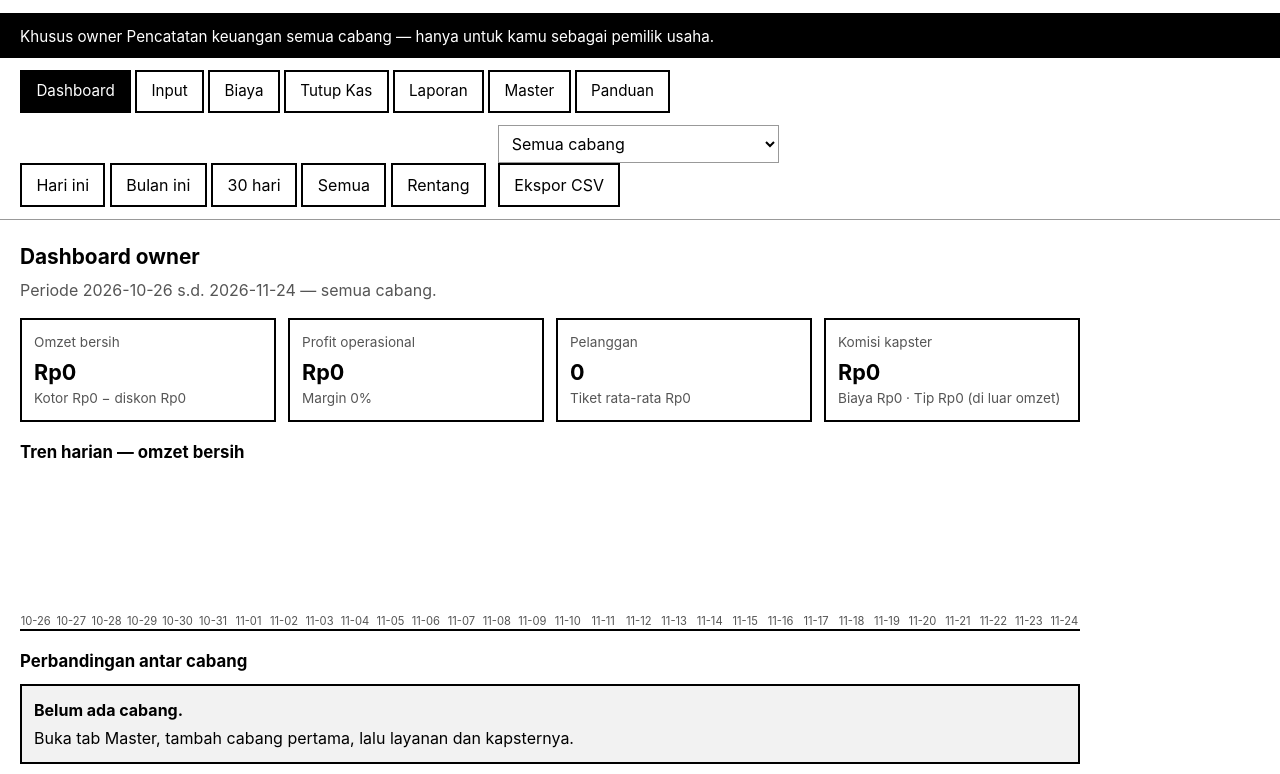
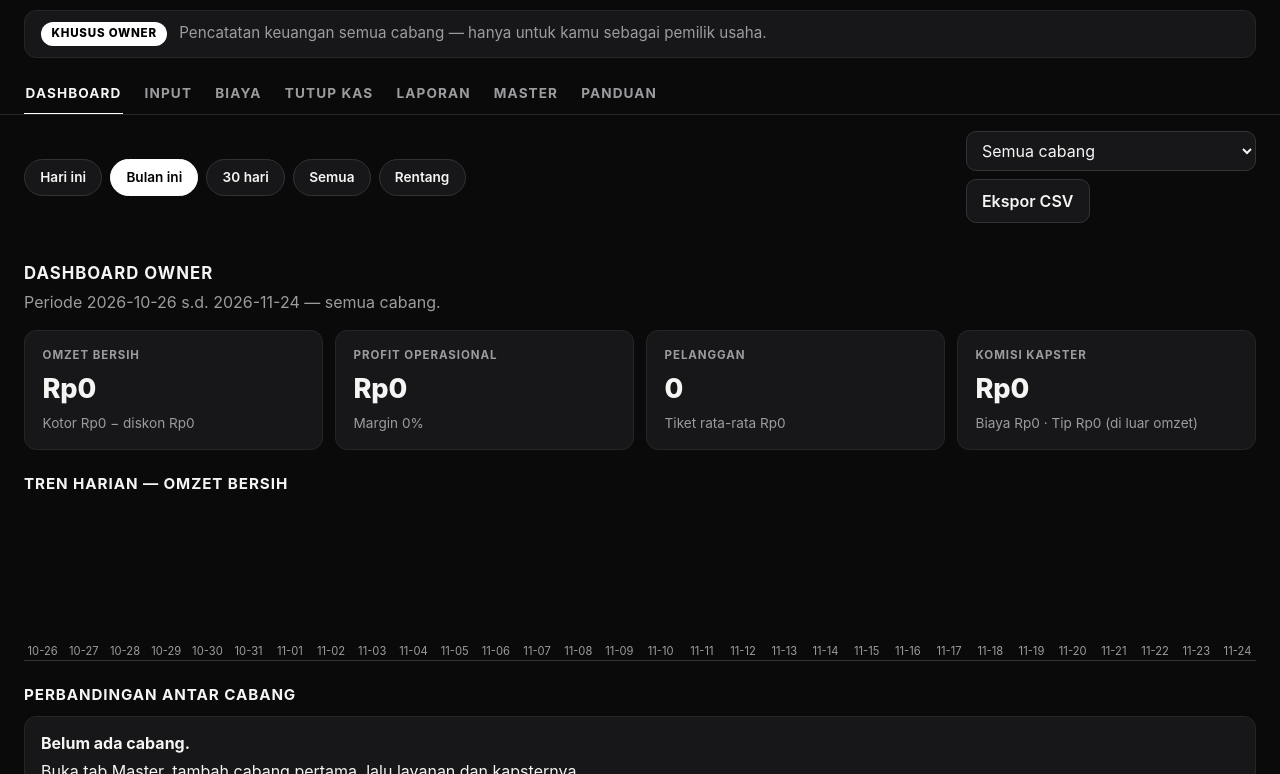
Before and after one commit to booiyk/barberfolio, a plain HTML site: page index.html in a window 1280 px wide. Shown: the part 83-857 px from the top of the page. Drawn offline with Linux system fonts and the light colour scheme.

Commit message:
Samakan tampilan GitHub Pages dengan versi Muse (tema gelap, kartu rounded, filter pill): styles.css

```diff
--- a/styles.css
+++ b/styles.css
@@ -1,31 +1,33 @@
-/* Barberfolio — tema hitam-putih murni. Tidak ada warna lain di mana pun. */
+/* Barberfolio — tema hitam-putih murni, gaya versi Muse.
+   Default: gelap (latar hampir hitam, kartu rounded, aksen putih).
+   Mode terang tersedia lewat tombol di header. Tidak ada warna lain. */
 :root {
+  --bg: #0a0a0b;
+  --bg-muted: #171719;
+  --bg-soft: #1f1f22;
+  --text: #f5f5f4;
+  --text-muted: #9c9c9f;
+  --border: #262628;
+  --border-soft: #333336;
+  --bar: #ffffff;
+  --bar-alt: #6e6e73;
+  --accent: #ffffff;
+  --on-accent: #000000;
+  --row-alt: #131314;
+}
+[data-theme="light"] {
   --bg: #ffffff;
   --bg-muted: #f2f2f2;
-  --bg-soft: #e6e6e6;
+  --bg-soft: #e8e8e8;
   --text: #000000;
   --text-muted: #555555;
-  --border: #000000;
-  --border-soft: #999999;
+  --border: #d9d9d9;
+  --border-soft: #c9c9c9;
   --bar: #000000;
   --bar-alt: #8a8a8a;
   --accent: #000000;
   --on-accent: #ffffff;
   --row-alt: #f7f7f7;
-}
-[data-theme="dark"] {
-  --bg: #000000;
-  --bg-muted: #111111;
-  --bg-soft: #1c1c1c;
-  --text: #ffffff;
-  --text-muted: #bdbdbd;
-  --border: #ffffff;
-  --border-soft: #666666;
-  --bar: #ffffff;
-  --bar-alt: #7a7a7a;
-  --accent: #ffffff;
-  --on-accent: #000000;
-  --row-alt: #0d0d0d;
 }
 
 * { box-sizing: border-box; }
@@ -37,9 +39,9 @@ body {
   line-height: 1.5;
 }
 h1, h2, h3 { line-height: 1.25; }
-h1 { font-size: 1.8rem; margin: 0; }
-h2 { font-size: 1.3rem; margin: 1.5rem 0 0.5rem; }
-h3 { font-size: 1.05rem; margin: 1.25rem 0 0.5rem; }
+h1 { font-size: 1.5rem; margin: 0; font-weight: 800; letter-spacing: -0.02em; }
+h2 { font-size: 1.05rem; margin: 1.5rem 0 0.25rem; text-transform: uppercase; letter-spacing: 0.06em; }
+h3 { font-size: 0.95rem; margin: 1.5rem 0 0.5rem; text-transform: uppercase; letter-spacing: 0.06em; }
 p { margin: 0.4rem 0; }
 a { color: var(--text); }
 
@@ -48,92 +50,154 @@ a { color: var(--text); }
   justify-content: space-between;
   align-items: flex-start;
   gap: 1rem;
-  padding: 1rem 1.25rem;
-  border-bottom: 3px solid var(--border);
+  padding: 1.25rem 1.5rem 1rem;
 }
-.subtitle { color: var(--text-muted); margin: 0.25rem 0 0; }
+.subtitle { color: var(--text-muted); margin: 0.25rem 0 0; font-size: 0.95rem; }
 
+/* Banner owner: badge pill + teks, dalam kartu rounded. */
 .owner-banner {
+  display: flex;
+  align-items: center;
+  gap: 0.75rem;
+  flex-wrap: wrap;
+  background: var(--bg-muted);
+  border: 1px solid var(--border);
+  border-radius: 12px;
+  padding: 0.7rem 1rem;
+  margin: 0 1.5rem;
+  font-size: 0.95rem;
+  color: var(--text-muted);
+}
+.owner-badge {
   background: var(--accent);
   color: var(--on-accent);
-  padding: 0.6rem 1.25rem;
-  font-size: 0.95rem;
+  border-radius: 999px;
+  padding: 0.2rem 0.65rem;
+  font-size: 0.72rem;
+  font-weight: 800;
+  letter-spacing: 0.07em;
+  text-transform: uppercase;
+  white-space: nowrap;
 }
 
+/* Tab: huruf kapital, tab aktif digarisbawahi. */
 .tabs {
   display: flex;
-  flex-wrap: wrap;
-  gap: 0.25rem;
-  padding: 0.75rem 1.25rem 0;
+  flex-wrap: nowrap;
+  gap: 1.25rem;
+  padding: 1rem 1.5rem 0;
+  border-bottom: 1px solid var(--border);
+  overflow-x: auto;
 }
 .tab {
-  border: 2px solid var(--border);
-  background: var(--bg);
-  color: var(--text);
-  padding: 0.5rem 0.9rem;
-  font-size: 0.95rem;
+  border: none;
+  background: transparent;
+  color: var(--text-muted);
+  padding: 0.6rem 0.1rem;
+  font-size: 0.85rem;
+  font-weight: 700;
+  letter-spacing: 0.08em;
+  text-transform: uppercase;
   cursor: pointer;
+  border-bottom: 2px solid transparent;
+  margin-bottom: -1px;
   border-radius: 0;
+  white-space: nowrap;
 }
-.tab.active { background: var(--accent); color: var(--on-accent); }
+.tab.active { color: var(--text); border-bottom-color: var(--accent); }
 
+/* Filter: pill periode di kiri, cabang + ekspor di kanan. */
 .filters {
   display: flex;
   flex-wrap: wrap;
   gap: 0.75rem;
-  align-items: end;
-  padding: 0.75rem 1.25rem;
-  border-bottom: 1px solid var(--border-soft);
+  align-items: center;
+  justify-content: space-between;
+  padding: 1rem 1.5rem;
 }
-.filters label { display: flex; flex-direction: column; font-size: 0.85rem; gap: 0.25rem; }
+.period-pills { display: flex; flex-wrap: wrap; gap: 0.5rem; }
+.pill {
+  border: 1px solid var(--border-soft);
+  background: var(--bg-muted);
+  color: var(--text);
+  border-radius: 999px;
+  padding: 0.45rem 0.95rem;
+  font-size: 0.85rem;
+  font-weight: 600;
+  cursor: pointer;
+}
+.pill.active { background: var(--accent); color: var(--on-accent); border-color: var(--accent); }
+.filters-right { display: flex; flex-wrap: wrap; gap: 0.5rem; align-items: center; margin-left: auto; }
+.filters label { display: flex; flex-direction: column; font-size: 0.85rem; gap: 0.25rem; color: var(--text-muted); }
+.range-inputs { display: flex; gap: 0.5rem; flex-wrap: wrap; }
+.range-inputs[hidden] { display: none; }
 
-main { padding: 0 1.25rem 2rem; max-width: 1100px; }
+main { padding: 0 1.5rem 2rem; max-width: 1280px; margin: 0 auto; }
 .panel[hidden] { display: none; }
 
 button, input, select, textarea {
   font: inherit;
   color: var(--text);
-  background: var(--bg);
+  background: var(--bg-muted);
 }
 input, select, textarea {
   border: 1px solid var(--border-soft);
-  padding: 0.45rem 0.55rem;
-  border-radius: 0;
+  padding: 0.5rem 0.7rem;
+  border-radius: 10px;
   width: 100%;
 }
-input:focus, select:focus, textarea:focus { outline: 2px solid var(--border); }
+input:focus, select:focus, textarea:focus { outline: 2px solid var(--border-soft); outline-offset: 1px; }
 button {
-  border: 2px solid var(--border);
-  background: var(--bg);
-  padding: 0.5rem 0.9rem;
+  border: 1px solid var(--border-soft);
+  background: var(--bg-muted);
+  padding: 0.55rem 0.95rem;
   cursor: pointer;
+  border-radius: 10px;
+  font-weight: 600;
+}
+button.primary { background: var(--accent); color: var(--on-accent); border-color: var(--accent); }
+button:disabled { opacity: 0.45; cursor: not-allowed; }
+button.danger { border-width: 1px; }
+button.linklike {
+  border: none;
+  background: none;
+  padding: 0;
+  text-decoration: underline;
+  text-underline-offset: 3px;
+  color: var(--text);
+  font-weight: 700;
   border-radius: 0;
 }
-button.primary { background: var(--accent); color: var(--on-accent); }
-button:disabled { opacity: 0.45; cursor: not-allowed; }
-button.danger { border-width: 2px; }
+#themeToggle { border-radius: 999px; }
 
 .cards {
   display: grid;
-  grid-template-columns: repeat(auto-fit, minmax(160px, 1fr));
+  grid-template-columns: repeat(auto-fit, minmax(180px, 1fr));
   gap: 0.75rem;
   margin: 1rem 0;
 }
 .card {
-  border: 2px solid var(--border);
-  padding: 0.75rem;
-  background: var(--bg);
+  border: 1px solid var(--border);
+  border-radius: 12px;
+  padding: 1rem 1.1rem;
+  background: var(--bg-muted);
 }
-.card .label { font-size: 0.85rem; color: var(--text-muted); }
-.card .value { font-size: 1.35rem; font-weight: 700; margin-top: 0.2rem; }
-.card .sub { font-size: 0.85rem; color: var(--text-muted); }
+.card .label { font-size: 0.72rem; color: var(--text-muted); text-transform: uppercase; letter-spacing: 0.08em; font-weight: 700; }
+.card .value { font-size: 1.7rem; font-weight: 800; margin-top: 0.3rem; letter-spacing: -0.01em; }
+.card .sub { font-size: 0.85rem; color: var(--text-muted); margin-top: 0.15rem; }
 
 table { border-collapse: collapse; width: 100%; margin: 0.75rem 0; font-size: 0.95rem; }
-th, td { border: 1px solid var(--border-soft); padding: 0.45rem 0.55rem; text-align: left; vertical-align: top; }
-th { background: var(--bg-muted); }
+th, td { padding: 0.65rem 0.55rem; text-align: left; vertical-align: top; }
+th {
+  font-size: 0.72rem;
+  text-transform: uppercase;
+  letter-spacing: 0.06em;
+  color: var(--text-muted);
+  border-bottom: 1px solid var(--border);
+}
+td { border-bottom: 1px solid var(--border); }
 td.num, th.num { text-align: right; font-variant-numeric: tabular-nums; }
-tbody tr:nth-child(even) { background: var(--row-alt); }
-tfoot td { font-weight: 700; background: var(--bg-muted); }
+tfoot td { font-weight: 700; background: var(--bg-muted); border-bottom: none; }
 
 .form-grid {
   display: grid;
@@ -147,32 +211,48 @@ tfoot td { font-weight: 700; background: var(--bg-muted); }
 
 .badge {
   display: inline-block;
-  border: 1.5px solid var(--border);
-  padding: 0.1rem 0.5rem;
-  font-size: 0.8rem;
+  background: var(--bg-soft);
+  border: 1px solid var(--border-soft);
+  border-radius: 999px;
+  padding: 0.15rem 0.6rem;
+  font-size: 0.72rem;
   font-weight: 700;
   text-transform: uppercase;
+  letter-spacing: 0.05em;
 }
-.badge.locked { background: var(--accent); color: var(--on-accent); }
+.badge.locked { background: var(--accent); color: var(--on-accent); border-color: var(--accent); }
 .muted { color: var(--text-muted); }
 .negative { font-weight: 700; }
 .notice {
-  border: 2px solid var(--border);
+  border: 1px solid var(--border);
+  border-radius: 12px;
   background: var(--bg-muted);
-  padding: 0.75rem;
+  padding: 0.9rem 1rem;
   margin: 0.75rem 0;
 }
 .notice strong { display: block; margin-bottom: 0.25rem; }
 
-.chart { display: flex; align-items: flex-end; gap: 4px; height: 160px; border-bottom: 2px solid var(--border); padding-top: 0.5rem; }
+/* Empty state ala Muse: kartu rounded, teks rata tengah. */
+.empty {
+  text-align: center;
+  background: var(--bg-muted);
+  border: 1px solid var(--border);
+  border-radius: 12px;
+  padding: 2.25rem 1rem;
+  margin: 1rem 0;
+}
+.empty strong { display: block; font-size: 1rem; text-transform: uppercase; letter-spacing: 0.05em; margin-bottom: 0.5rem; }
+.empty p { color: var(--text-muted); max-width: 420px; margin: 0.25rem auto 0.75rem; }
+
+.chart { display: flex; align-items: flex-end; gap: 4px; height: 160px; border-bottom: 1px solid var(--border-soft); padding-top: 0.5rem; }
 .chart .bar-wrap { flex: 1; display: flex; flex-direction: column; justify-content: flex-end; align-items: center; height: 100%; min-width: 0; }
-.chart .bar { width: 100%; max-width: 48px; background: var(--bar); }
+.chart .bar { width: 100%; max-width: 48px; background: var(--bar); border-radius: 4px 4px 0 0; }
 .chart .bar.alt { background: var(--bar-alt); }
 .chart .bar-label { font-size: 0.7rem; color: var(--text-muted); margin-top: 0.25rem; white-space: nowrap; }
 
 .guide ol, .guide ul { padding-left: 1.25rem; }
 .guide li { margin: 0.25rem 0; }
-.guide code { background: var(--bg-muted); padding: 0 0.3rem; }
+.guide code { background: var(--bg-muted); padding: 0 0.3rem; border-radius: 6px; }
 
 #toast {
   position: fixed;
@@ -181,16 +261,19 @@ tfoot td { font-weight: 700; background: var(--bg-muted); }
   transform: translateX(-50%);
   background: var(--accent);
   color: var(--on-accent);
-  padding: 0.6rem 1rem;
+  padding: 0.6rem 1.1rem;
+  border-radius: 999px;
   display: none;
   max-width: 90vw;
   z-index: 10;
+  font-weight: 600;
 }
-footer { border-top: 1px solid var(--border-soft); padding: 1rem 1.25rem; color: var(--text-muted); font-size: 0.9rem; }
-footer code { background: var(--bg-muted); padding: 0 0.3rem; }
+footer { border-top: 1px solid var(--border); padding: 1rem 1.5rem; color: var(--text-muted); font-size: 0.9rem; }
+footer code { background: var(--bg-muted); padding: 0 0.3rem; border-radius: 6px; }
 
 @media (max-width: 640px) {
   .topbar, .tabs, .filters, main { padding-left: 0.75rem; padding-right: 0.75rem; }
+  .owner-banner { margin: 0 0.75rem; }
   table { font-size: 0.85rem; }
-  .card .value { font-size: 1.1rem; }
+  .card .value { font-size: 1.4rem; }
 }
```
